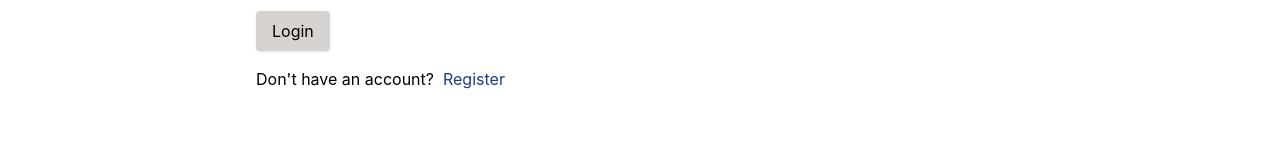
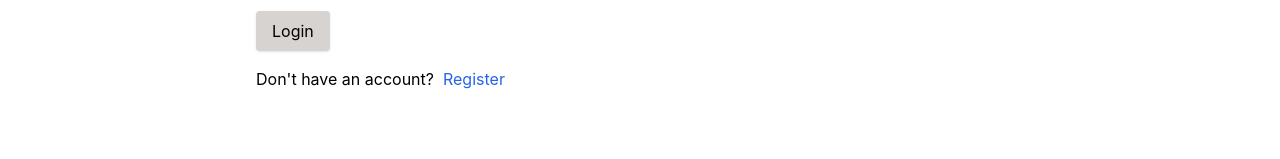
Before and after one commit to micke-berg/next-fullstack-webshop, a Next.js app: page /login in a window 1280 px wide. Shown: the part 261-420 px from the top of the page. Built offline with nearby package versions, Linux system fonts and the light colour scheme; no server answers.

Commit message:
remove span from register link

```diff
--- a/pages/login.jsx
+++ b/pages/login.jsx
@@ -33,7 +33,7 @@ const LoginScreen = () => {
 				email,
 				password,
 			});
-			if (result.erreor) {
+			if (result.error) {
 				toast.error(result.error);
 			}
 		} catch (err) {
@@ -91,9 +91,7 @@ const LoginScreen = () => {
 				</div>
 				<div className="mb-4">
 					Don&apos;t have an account? &nbsp;
-					<Link href="register">
-						<span className="text-blue-900 cursor-pointer">Register</span>
-					</Link>
+					<Link href="register">Register</Link>
 				</div>
 			</form>
 		</Layout>
```
